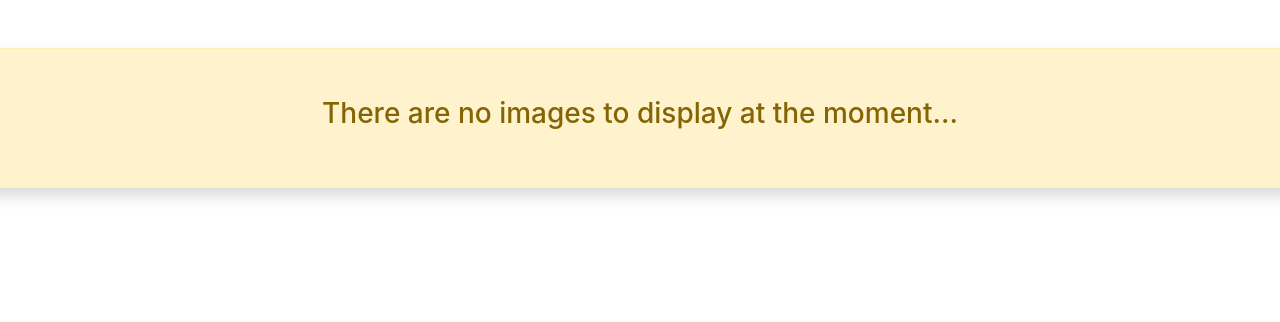
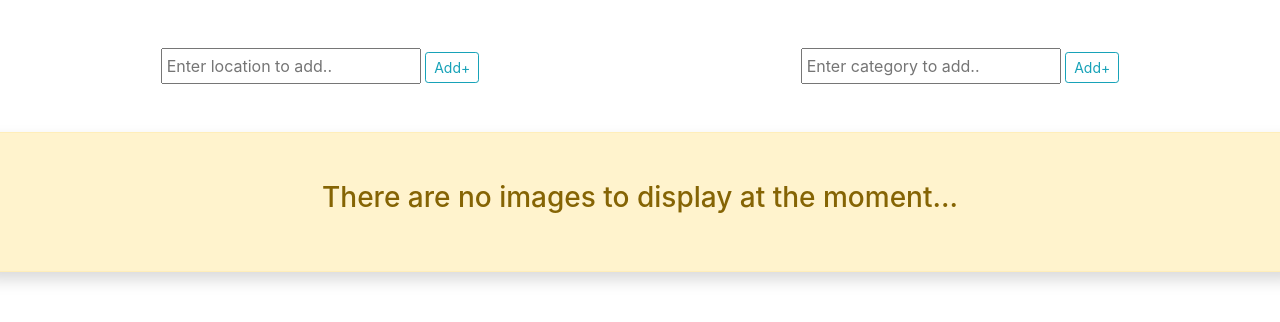
Before and after one commit to Michael-Ogaye/aj-galleries, a Django app: page / in a window 1280 px wide. Shown: the part 56-378 px from the top of the page. Run offline with Django 4.2, Linux system fonts and the light colour scheme; data that the repository does not hold is empty; some libraries are stand-ins or nearby versions.

Commit message:
category and location forms added

```diff
--- a/pict/templates/pict/home.html
+++ b/pict/templates/pict/home.html
@@ -1,10 +1,23 @@
 {%extends 'base.html'%}
+{%load crispy_forms_tags%}
 
 {% block content %}
-<div class="forms">
-  <div class="loccat d-flex">
+<div class="forms mt-5 mx-auto text-center">
+  <div class="loccat d-flex justify-content-around">
     <div class="loc">
-      <form action="">
+      <form action="" method="POST">
+        <input class=" d-inline p-1" type="text" placeholder="Enter location to add.." name="loc">
+        <button class="btn btn-sm btn-outline-info d-inline">Add+</button>
+
+      </form>
+
+    </div>
+
+    <div class="cat">
+      <form action="" method="POST">
+        <input class="p-1" type="text" placeholder="Enter category to add..">
+        <button class="btn btn-sm btn-outline-info">Add+</button>
+
 
       </form>
 
```
